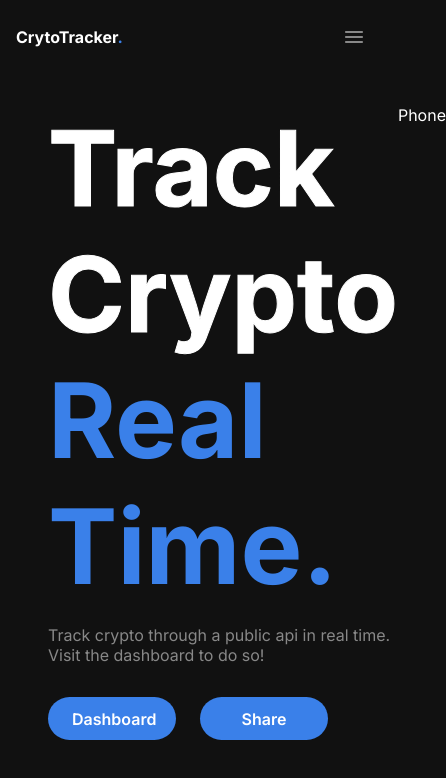
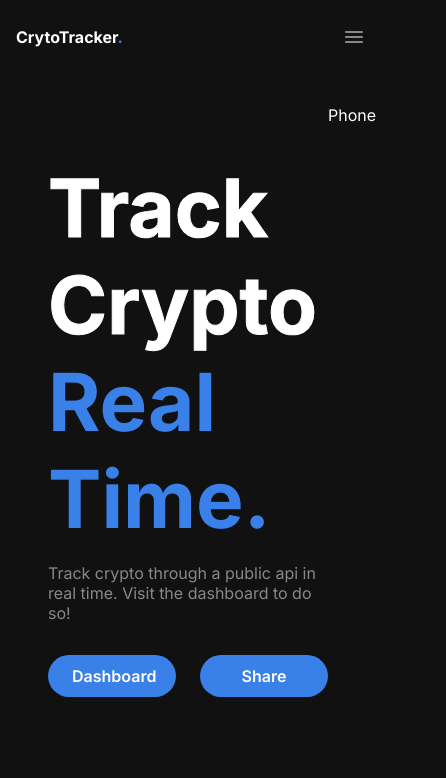
Before and after one commit to LakshitaTak/Crypto-Tracker, a React (Create React App) app: page /dashboard in a window 390 px wide. Shown: the top 778 px of the page, 446 px wide, since content can reach past the window. Built offline with nearby package versions, Linux system fonts and the light colour scheme; the HTML template or start-up script is replaced by a standard one.

Commit message:
changes done

```diff
--- a/src/components/LandingPage/MainComponents/styles.css
+++ b/src/components/LandingPage/MainComponents/styles.css
@@ -1,37 +1,53 @@
-.flex-info{
+.flex-info {
   display: flex;
   justify-content: space-between;
   align-items: flex-start;
   padding: 2rem 3rem;
 }
 
-.track-cypto-heading, .real-time-heading{
-    font-size: 6.5rem;
+.track-cypto-heading,
+.real-time-heading {
+  font-size: 8rem;
   margin: 0;
 }
 
-.track-cypto-heading{
+.track-cypto-heading {
   color: var(--white);
   -webkit-text-stroke-width: 1px;
   -webkit-text-stroke-color: var(--white);
+  margin-top: 0.67em;
 }
 
-.track-cypto-heading:hover{
+@media only screen and (max-width: 800px) {
+  .track-cypto-heading,
+  .real-time-heading {
+    font-size: 3.5rem;
+  }
+}
+
+@media only screen and (max-width: 1200px) {
+  .track-cypto-heading,
+  .real-time-heading {
+    font-size: 5rem;
+  }
+}
+
+.track-cypto-heading:hover {
   color: var(--black);
   -webkit-text-stroke-color: var(--white);
   transition: all 0.3s;
 }
 
-.info-text{
+.info-text {
   color: var(--grey);
   font-size: 1rem;
 }
 
-.real-time-heading{
+.real-time-heading {
   color: var(--blue);
 }
 
-.btn-flex{
+.btn-flex {
   display: flex;
   justify-content: flex-start;
   gap: 1.5rem;
```
Lines whose indentation alone changed are shown as unchanged.
